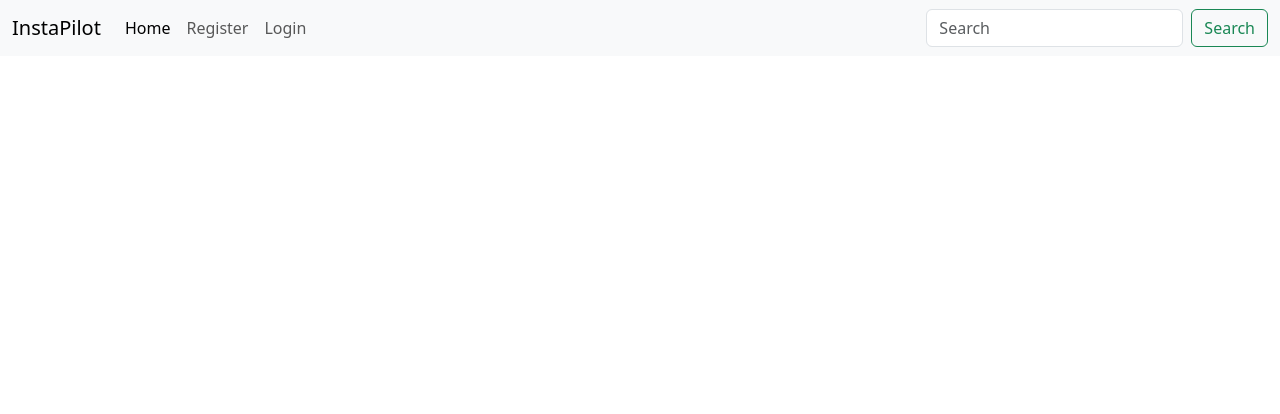
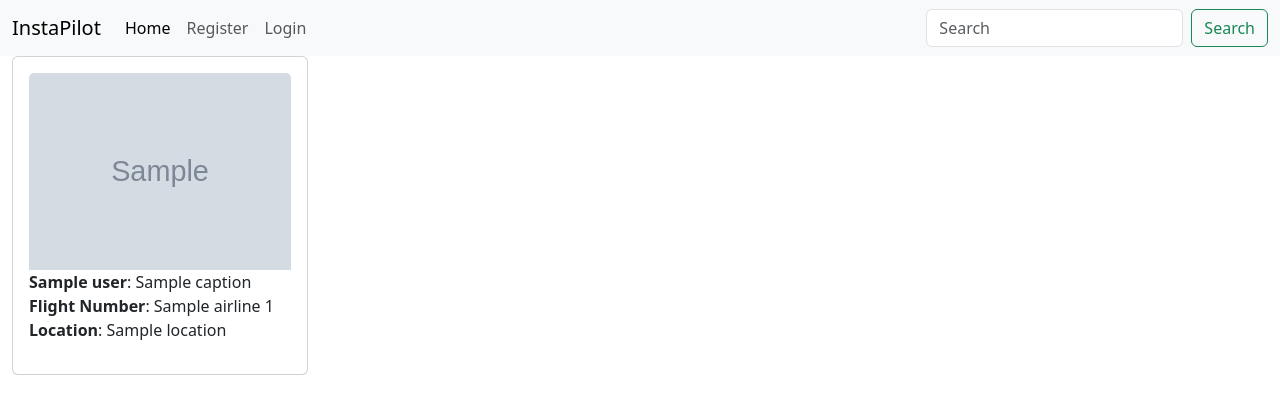
Before and after one commit to JamesH003/InstaPilot, a Django app: template templates/index.html in a window 1280 px wide. Shown: the top 414 px of the page. Run offline with Django 3.2, Linux system fonts and the light colour scheme; the template is opened without the code that fills it: most values are stand-ins (such as "Sample title", 1, 10 or a date in 2020); grey boxes marked "Sample" are stand-in pictures.

Commit message:
Create for loop to display uploaded image & info

```diff
--- a/templates/index.html
+++ b/templates/index.html
@@ -6,4 +6,29 @@
 
 <div class="row">
 
+    {% for upload in upload_list %}
+    <div class="col-12 col-sm-6 col-md-4 col-lg-3">
+        <div class="card mb-4">
+            <div class="card-body">
+                <a href="{% url 'upload_details' upload.id %}">
+                {% if "placeholder" in upload.image.url %}
+                    <img src="https://codeinstitute.s3.amazonaws.com/fullstack/blog/default.jpg" class="card-img-top img-fluid">
+                {% else %}
+                    <img src="{{ upload.image.url }}" class="card-img-top img-fluid">
+                {% endif %}
+                </a>
+
+                <div class="image-flash">
+                    <p class="caption">
+                        <strong>{{ upload.user }}</strong>: {{ upload.caption }}<br>
+                        <strong>Flight Number</strong>: {{ upload.airline }} {{ upload.flight_number }}<br>
+                        <strong>Location</strong>: {{ upload.location }}
+                    </p>
+                </div>
+            </div>
+        </div>
+    </div>
+    {% endfor %}
+</div>
+
 {% endblock %}
```
